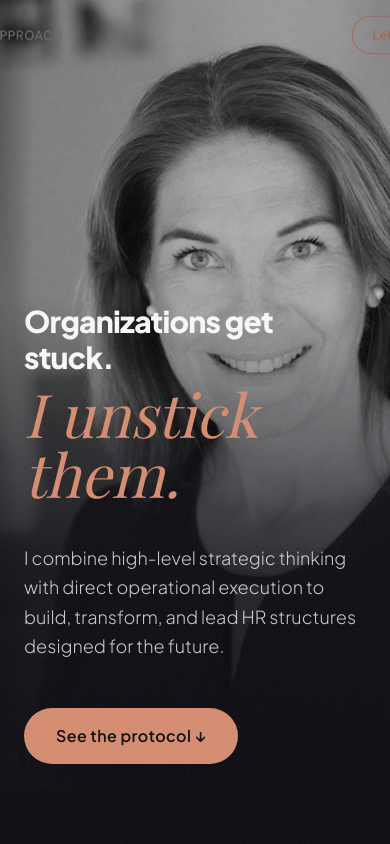
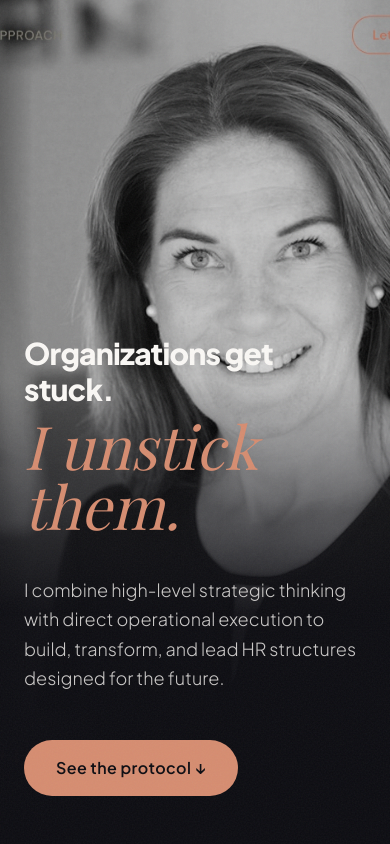
Before and after one commit to brranko/hr-mama, a React (Vite) app: page / in a window 390 px wide. Shown: the top 844 px of the page. Built offline with nearby package versions, Linux system fonts and the light colour scheme; a web font is replaced by a local one.

Commit message:
fix: adjust mobile hero gradient and padding to fully expose portrait

```diff
--- a/src/components/CinematicHero.jsx
+++ b/src/components/CinematicHero.jsx
@@ -43,16 +43,16 @@ export default function CinematicHero() {
                     <img
                         src="/malin-bw.jpg"
                         alt="Malin Markén Portrait"
-                        className="hero-bg-img w-full h-full object-cover object-[center_top] md:object-[center_30%] opacity-80"
+                        className="hero-bg-img w-full h-full object-cover object-[center_top] md:object-[center_30%] opacity-90"
                     />
-                    {/* Mobile: Bottom-up gradient fade covering only the bottom 65%. Desktop: Heavy left-to-right gradient fade into black */}
-                    <div className="absolute inset-x-0 bottom-0 h-[65%] bg-gradient-to-t from-obsidian via-obsidian/80 to-transparent md:inset-0 md:h-full md:bg-none"></div>
+                    {/* Mobile: Bottom-up gradient fade covering only the bottom 50%. Desktop: Heavy left-to-right gradient fade into black */}
+                    <div className="absolute inset-x-0 bottom-0 h-[55%] bg-gradient-to-t from-obsidian via-obsidian/95 to-transparent md:inset-0 md:h-full md:bg-none"></div>
                     <div className="absolute inset-0 hidden md:block bg-gradient-to-r from-obsidian via-obsidian/90 to-transparent w-[120%] -ml-[20%]"></div>
                 </div>
             </div>
 
             {/* Content Layer */}
-            <div className="relative z-10 w-full max-w-7xl mx-auto px-6 pb-20 md:pb-32 flex flex-col items-start justify-end">
+            <div className="relative z-10 w-full max-w-7xl mx-auto px-6 pt-[45dvh] pb-12 flex flex-col items-start justify-end md:pt-0 md:pb-32">
                 <div className="max-w-3xl">
 
                     <h1 className="flex flex-col gap-2">
```
